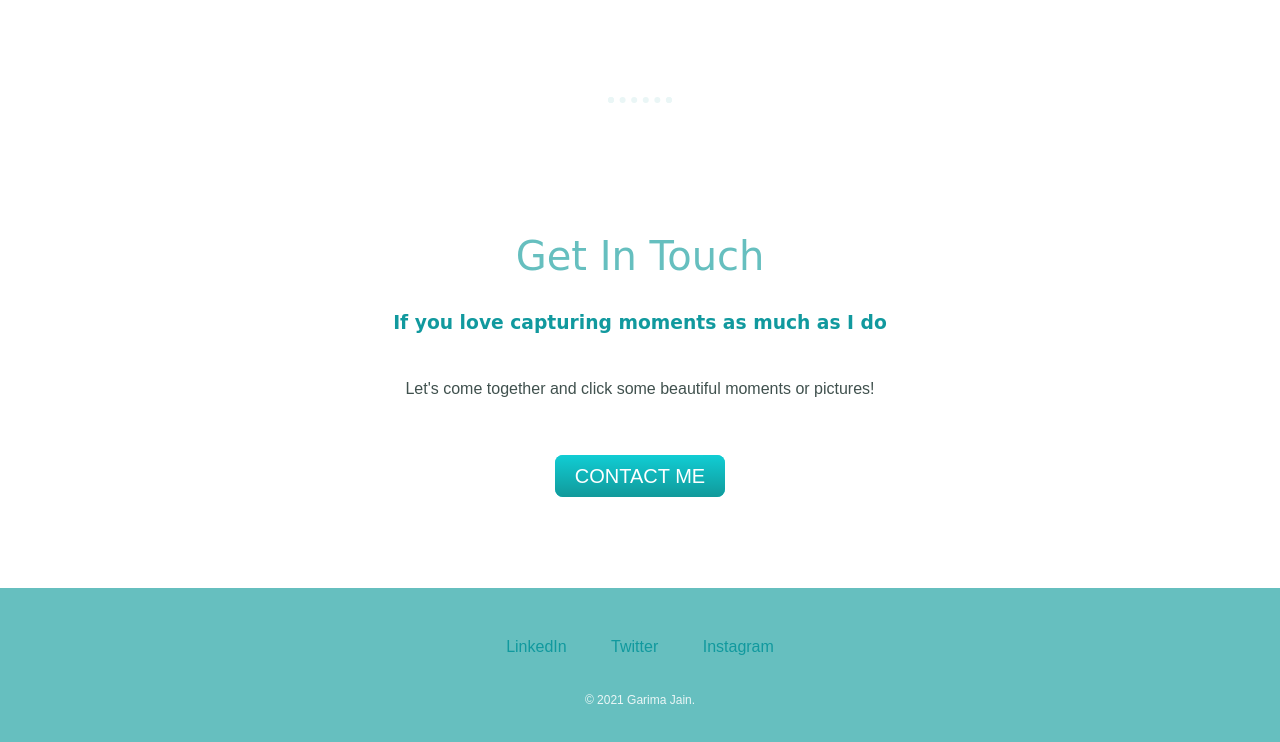
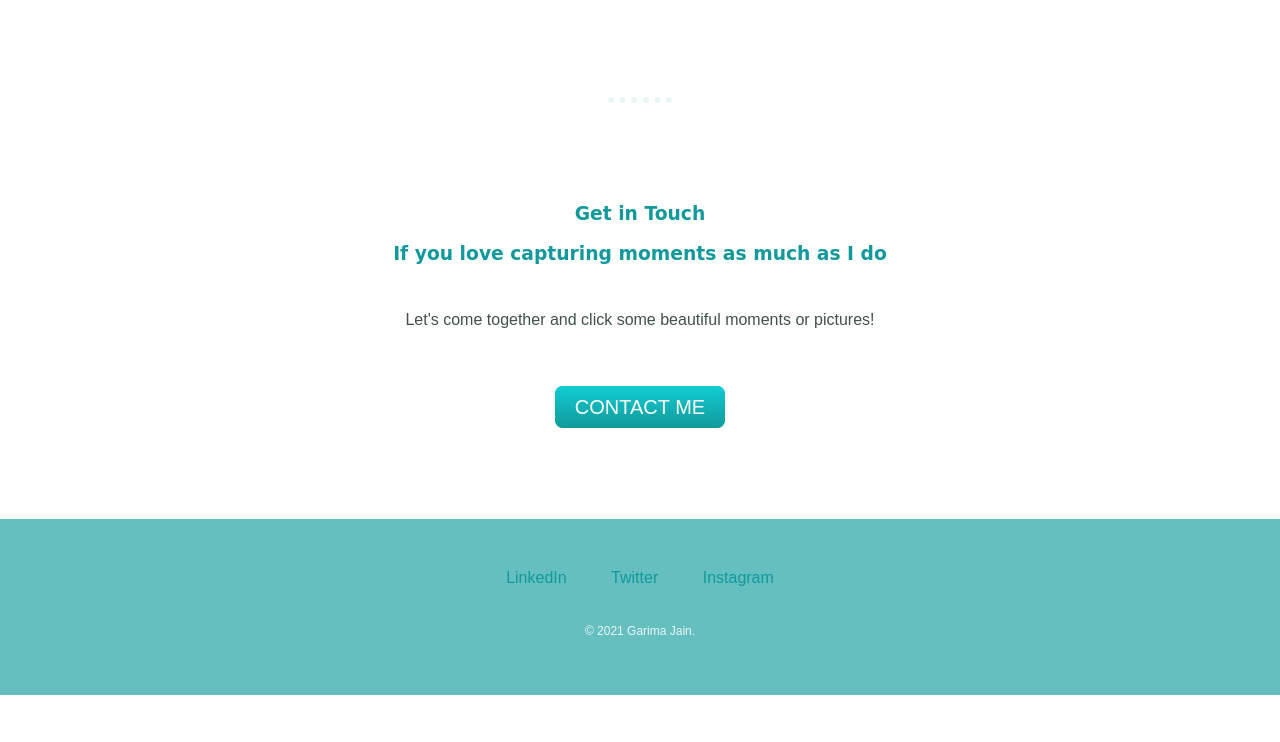
Before and after one commit to garimajain12/PortfolioWebsite, a plain HTML site: page index.html in a window 1280 px wide. Shown: the part 2188-2930 px from the top of the page. After the commit the page ends 2883 px from the top, so only its background shows below. Drawn offline with Linux system fonts and the light colour scheme.

Commit message:
version 1.1

```diff
--- a/index.html
+++ b/index.html
@@ -38,7 +38,7 @@
       </div>
       <hr>
       <div class="contact-me">
-        <h2>Get In Touch</h2>
+        <h3>Get in Touch</h3>
         <h3>If you love capturing moments as much as I do</h3>
         <p class="contact-mesaage">Let's come together and click some beautiful moments or pictures!</p>
         <a class="btn" href="mailto:garimajain120403@email.com">CONTACT ME</a>
```
